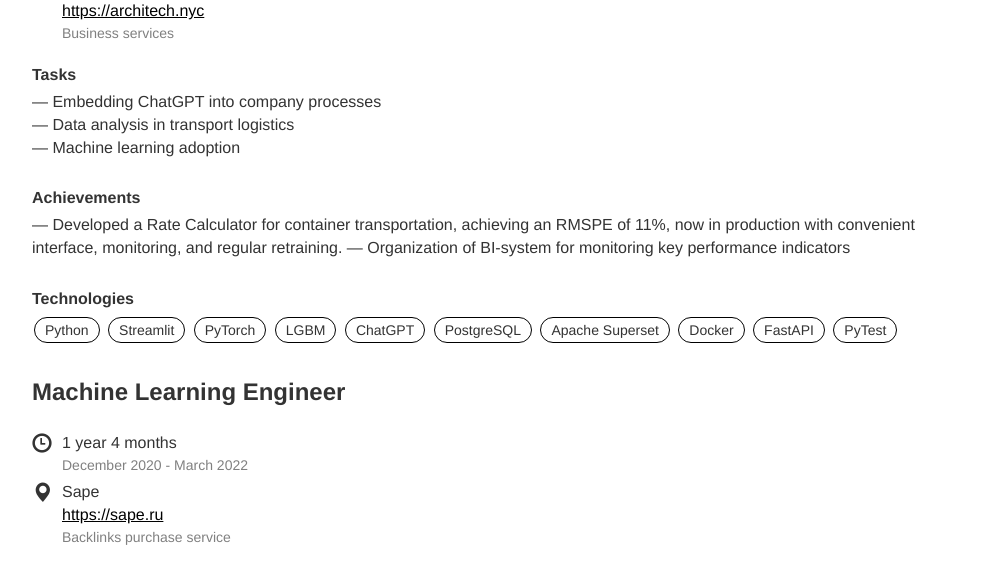
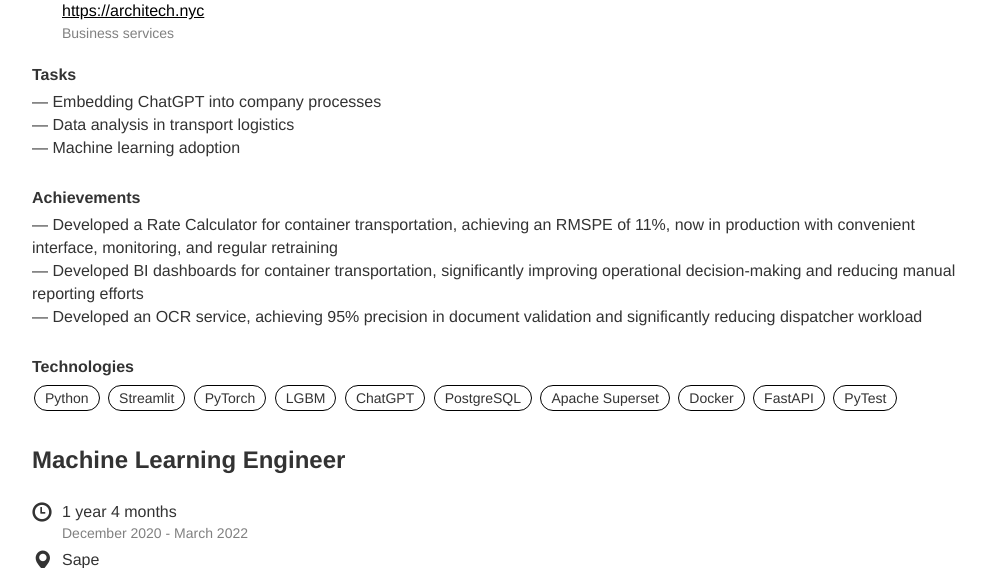
Before and after one commit to resivalex/django-blog, a Django app: page / in a window 1280 px wide. Shown: the part 373-941 px from the top of the page, without its empty margins (133-1119 px from the left). Run offline with Django 3.2, Linux system fonts and the light colour scheme; some libraries are stand-ins or nearby versions.

Commit message:
OCR line

```diff
--- a/app/templates/app/resume-english-body.html
+++ b/app/templates/app/resume-english-body.html
@@ -26,8 +26,9 @@
 
     <div class="sub-header">Achievements</div>
     <p>
-        — Developed a Rate Calculator for container transportation, achieving an RMSPE of 11%, now in production with convenient interface, monitoring, and regular retraining.
-        — Organization of BI-system for monitoring key performance indicators
+        — Developed a Rate Calculator for container transportation, achieving an RMSPE of 11%, now in production with convenient interface, monitoring, and regular retraining<br>
+        — Developed BI dashboards for container transportation, significantly improving operational decision-making and reducing manual reporting efforts<br>
+        — Developed an OCR service, achieving 95% precision in document validation and significantly reducing dispatcher workload<br>
     </p>
 
     <div class="sub-header">Technologies</div>
--- a/app/templates/app/resume-russian-body.html
+++ b/app/templates/app/resume-russian-body.html
@@ -26,8 +26,9 @@
 
     <div class="sub-header">Достижения</div>
     <p>
-        — Разработал калькулятор тарифов для контейнерных перевозок, достигнув RMSPE 11%, запущен в продакшен с удобным интерфейсом, мониторингом и регулярным дообучением.
-        — Организация BI-системы для мониторинга ключевых показателей
+        — Разработал калькулятор тарифов для контейнерных перевозок, достигнув RMSPE 11%, запущен в продакшен с удобным интерфейсом, мониторингом и регулярным дообучением<br>
+        — Разработал BI-дашборды для контейнерных перевозок, значительно улучшив принятие оперативных решений и снизив трудозатраты на ручную отчетность<br>
+        — Разработал OCR-сервис, достигнув 95% точности валидации документов и значительно снизив нагрузку на диспетчеров<br>
     </p>
 
     <div class="sub-header">Технологии</div>
```
